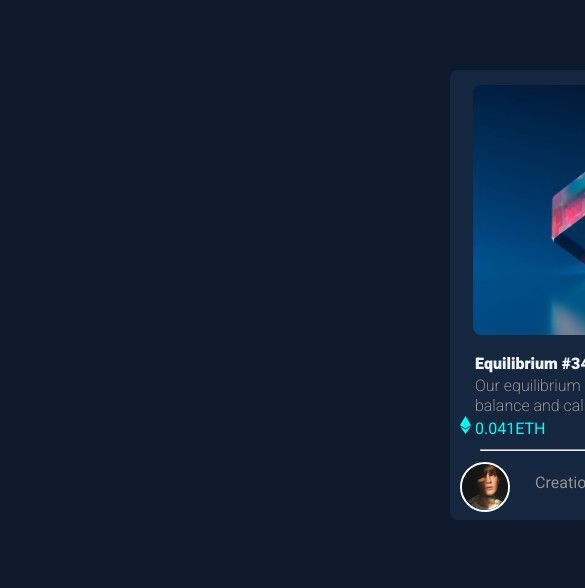
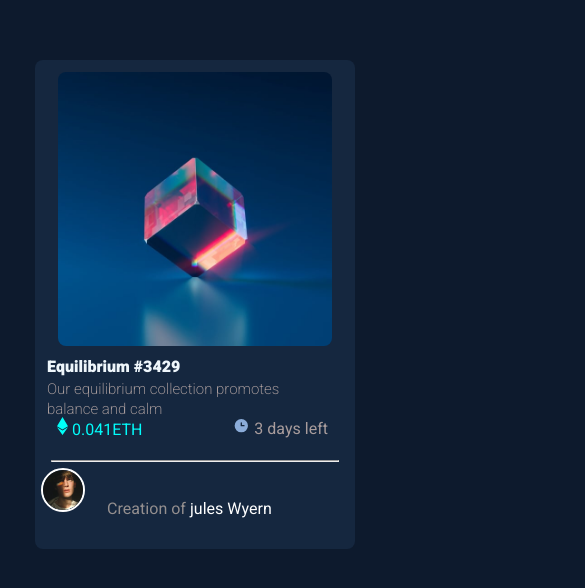
Before and after one commit to mirzajawad804/NFT-preview-card-component, a plain HTML site: page index.html in a window 390 px wide. Shown: the top 588 px of the page, 585 px wide, since content can reach past the window. Drawn offline with Linux system fonts and the light colour scheme.

Commit message:
jawad update

```diff
--- a/style.css
+++ b/style.css
@@ -86,3 +86,39 @@ span{
     color: #ffffff;
 font-weight: 400;
 }
+/* Responsive adjustments: keep desktop layout unchanged, adapt for smaller viewports */
+@media (max-width: 900px) {
+    .main{
+        left: auto;
+        top: 40px;
+        margin: 40px auto;
+    }
+}
+
+@media (max-width: 600px) {
+    .main{
+        width: 90vw;
+        max-width: 320px;
+        height: auto;
+        left: auto;
+        top: 30px;
+        margin: 30px auto;
+        padding-bottom: 18px;
+    }
+    .img1{
+        width: calc(100% - 46px);
+        height: auto;
+        left: 0;
+        top: 12px;
+        margin: 0 23px;
+    }
+    .container1{
+        left: 12px;
+        top: 14px;
+    }
+    .box2{font-size:15px;line-height:20px}
+    .container2{top:12px;padding:0 18px;gap:8px}
+    hr{width:90%;top:18px;margin:12px auto}
+    .img4{width:44px;top:12px;left:6px;border-width:2px}
+    section{left:72px;top:-10px}
+}
```
